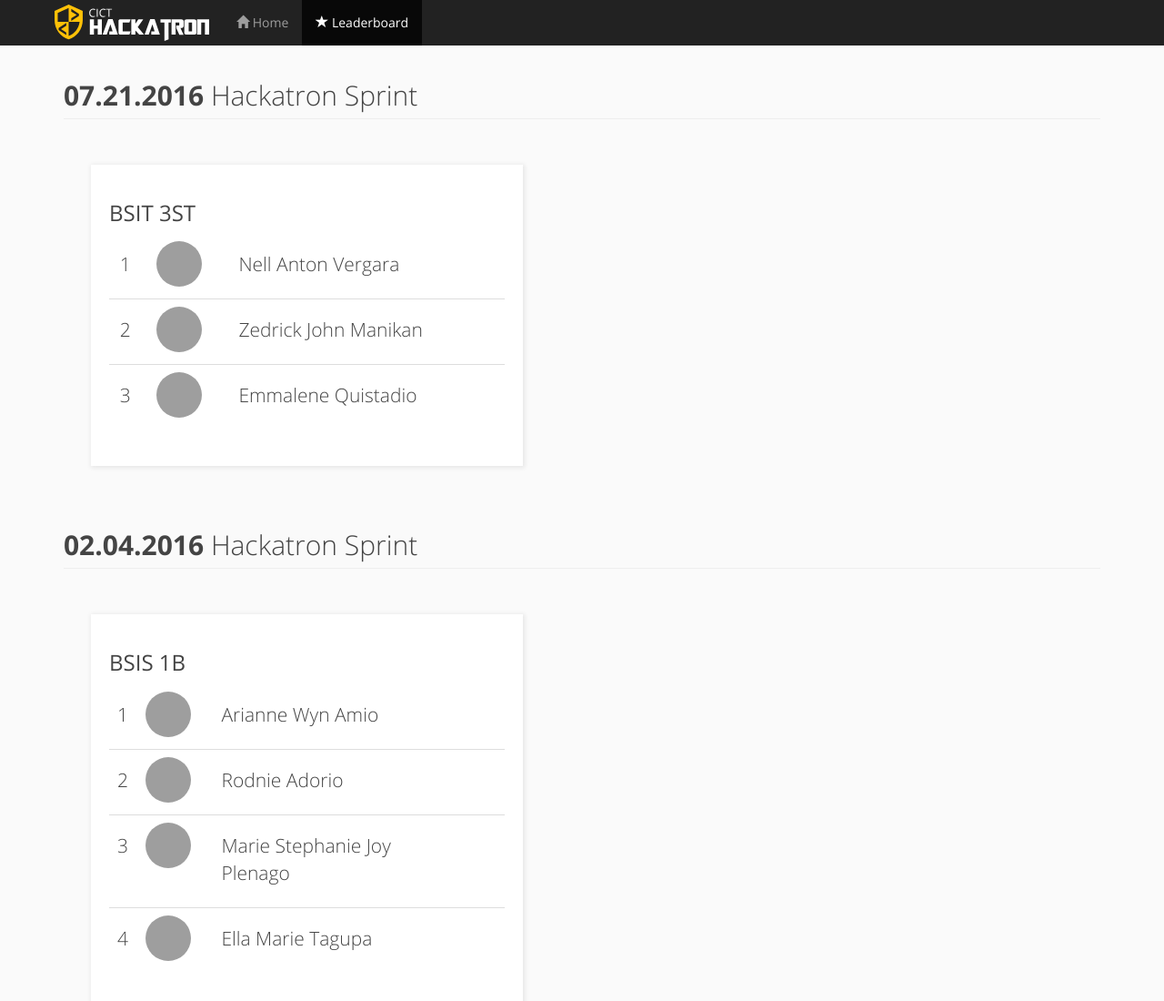
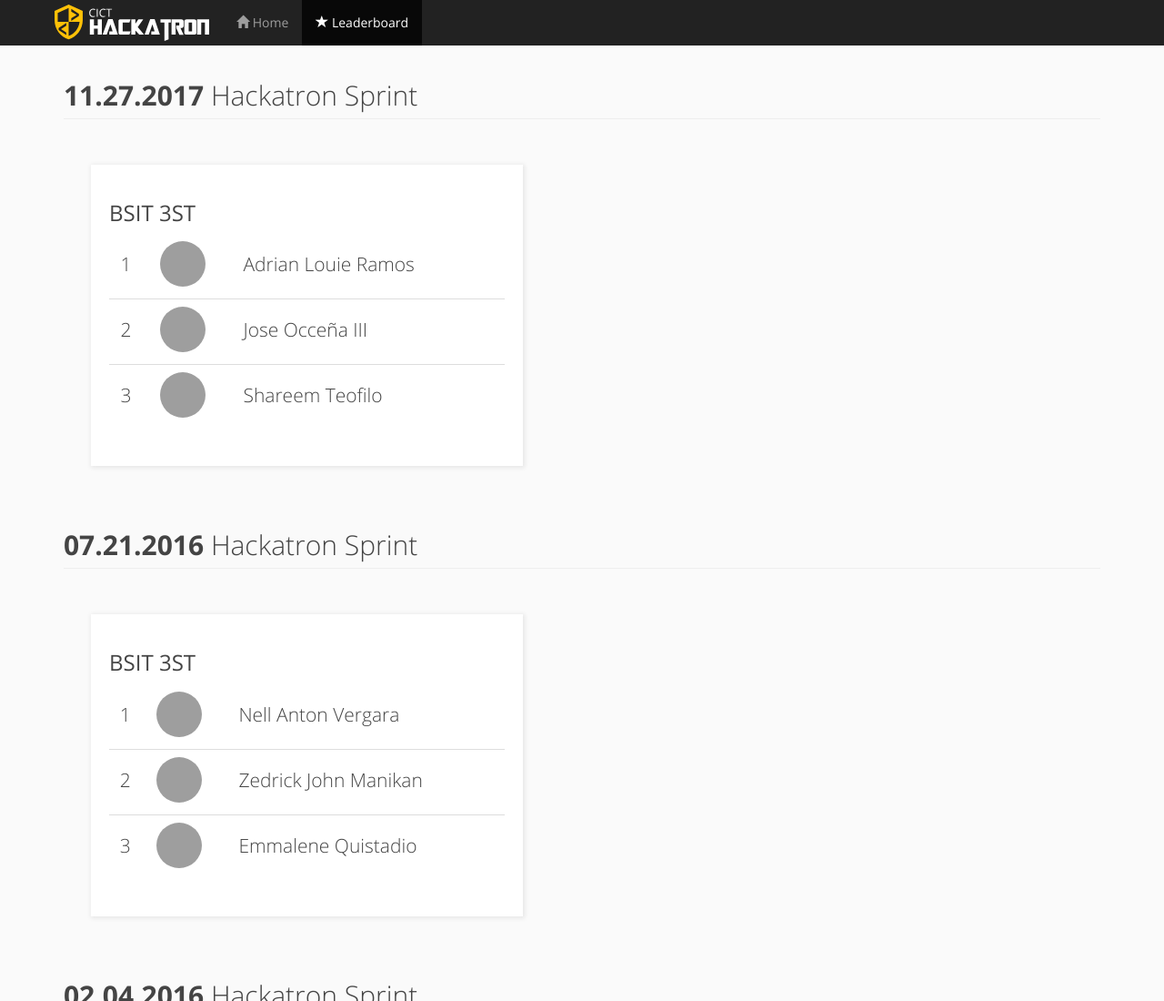
Before and after one commit to wvsu-cict-code/cict-hackatron, a plain HTML site: page pages/leaderboard.html in a window 1280 px wide. Shown: the top 1100 px of the page at 91% size. Drawn offline with Linux system fonts and the light colour scheme; grey boxes are pictures that could not be loaded.

Commit message:
Leaderboard update

```diff
--- a/pages/leaderboard.html
+++ b/pages/leaderboard.html
@@ -57,8 +57,50 @@
   </div>
   <div class="jumbotron jumbo-light headless">
     <div class="container">
+        <h2 class="page-header"><b>11.27.2017</b> Hackatron Sprint</h2>
+        <div class="course col-lg-5">
+        <h3 class="text-norm">BSIT 3ST</h3>
+        <table class="table table-hover">
+          <thead>
+            <tr>
+              <td>
+                <p class="td-text text-center">1</p>
+              </td>
+              <td>
+                <img class="profile-img img-responsive img-circle" src="https://graph.facebook.com/100000843182553/picture" alt="" />
+              </td>
+              <td>
+                <p class="td-text col-lg-10">Adrian Louie Ramos</p>
+              </td>
+            </tr>
+            <tr>
+              <td>
+                <p class="td-text text-center">2</p>
+              </td>
+              <td>
+                <img class="profile-img img-responsive img-circle" src="https://graph.facebook.com/100000122050126/picture" alt="" />
+              </td>
+              <td>
+                <p class="td-text col-lg-10">Jose Occe&ntilde;a III</p>
+              </td>
+            </tr>
+            <tr>
+              <td>
+                <p class="td-text text-center">3</p>
+              </td>
+              <td>
+                <img class="profile-img img-responsive img-circle" src="https://graph.facebook.com/100002546181250/picture" alt="" />
+              </td>
+              <td>
+                <p class="td-text col-lg-10">Shareem Teofilo</p>
+              </td>
+            </tr>
+          </thead>
+        </table>
+      </div>
+      <div class="clearfix"></div>
       <h2 class="page-header"><b>07.21.2016</b> Hackatron Sprint</h2>
-            <div class="course col-lg-5">
+        <div class="course col-lg-5">
         <h3 class="text-norm">BSIT 3ST</h3>
         <table class="table table-hover">
           <thead>
```
